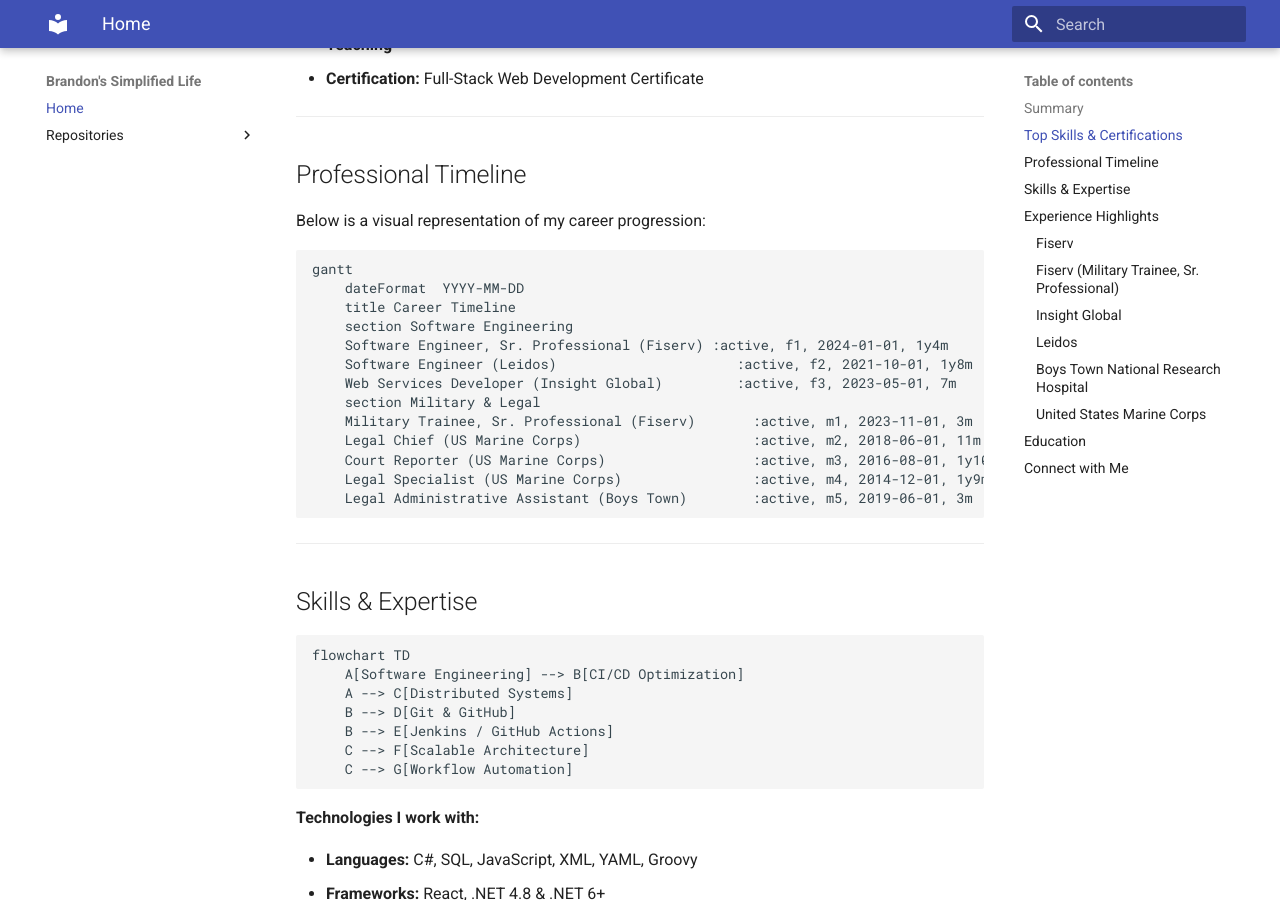
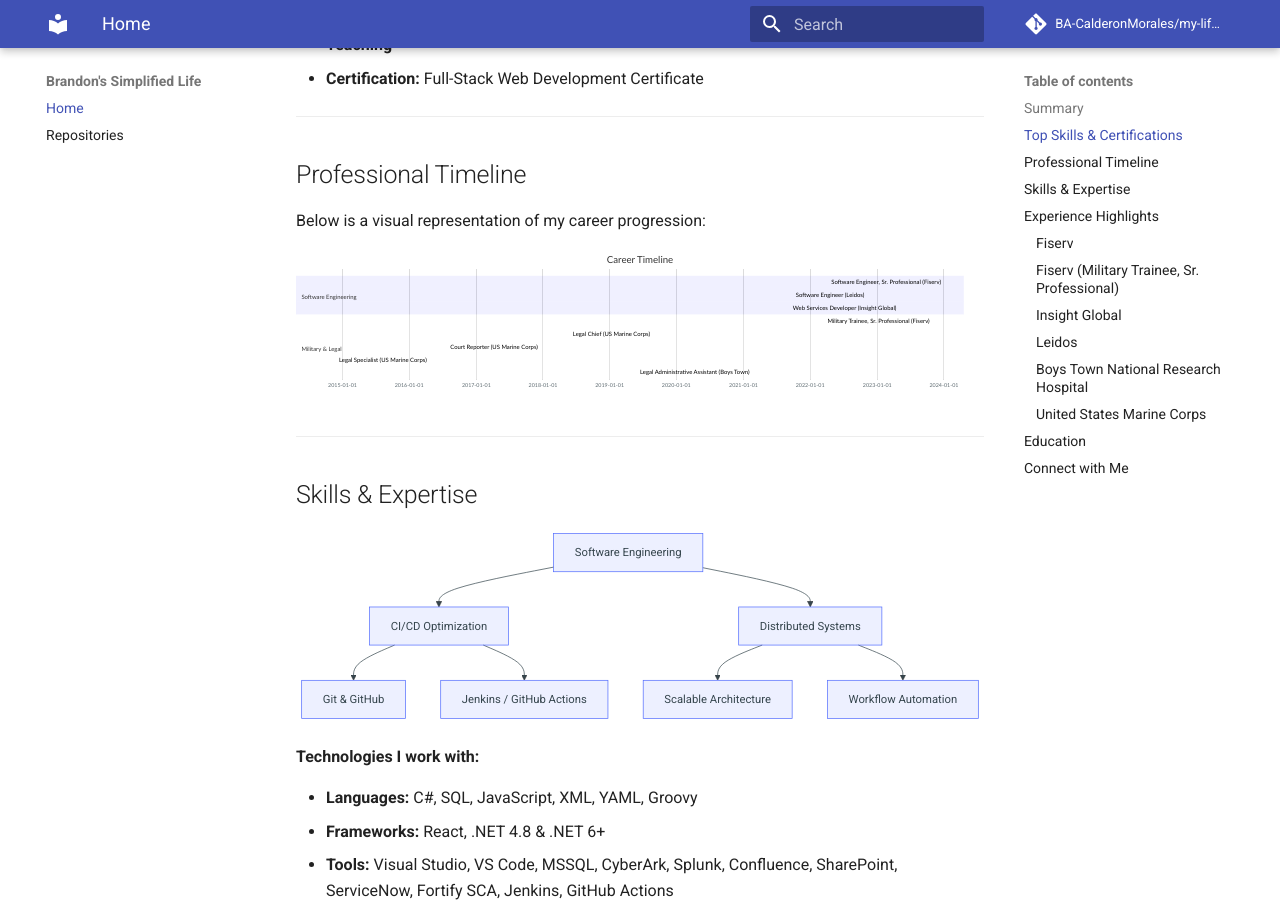
Before and after one commit to BrandenStudentDev/my-life-as-a-dev, an MkDocs documentation site: the page built from docs/index.md, in a window 1280 px wide and 900 px high, scrolled down 756 px. Built offline with MkDocs 1.6.1 and Material for MkDocs 9.7.7, drawn with Linux system fonts in a browser that asks for light colours; comment, search, counter and statistics services are not loaded.

Commit message:
ensure that markdown mermaid actually works.

````diff
--- a/docs/index.md
+++ b/docs/index.md
@@ -25,7 +25,7 @@
 
 Below is a visual representation of my career progression:
 
-~~~mermaid
+```mermaid
 gantt
     dateFormat  YYYY-MM-DD
     title Career Timeline
@@ -39,7 +39,7 @@
     Court Reporter (US Marine Corps)                  :active, m3, 2016-08-01, 1y10m
     Legal Specialist (US Marine Corps)                :active, m4, 2014-12-01, 1y9m
     Legal Administrative Assistant (Boys Town)        :active, m5, 2019-06-01, 3m
-~~~
+```
 
 ---
 
--- a/mkdocs.yml
+++ b/mkdocs.yml
@@ -1,21 +1,39 @@
 site_name: Brandon's Simplified Life
+repo_url: https://github.com/BA-CalderonMorales/my-life-as-a-dev
+repo_name: BA-CalderonMorales/my-life-as-a-dev
 
-# Adding a theme for sleek UI with light/dark mode support
-theme:
-  name: material
-  palette:
-    - scheme: default
-      primary: indigo
-      accent: indigo
-    - scheme: slate
-      primary: indigo
-      accent: indigo
-      toggle:
-        icon: material/weather-night
-        name: Switch to dark mode
-
-# Placeholder for repositories index
 nav:
   - Home: index.md
   - Repositories:
       - Overview: repositories/index.md
+
+theme:
+  name: material
+  features:
+    - navigation.instant
+    - navigation.tracking
+    - navigation.expand
+    - navigation.indexes
+    - content.code.copy
+    - content.code.annotate
+
+markdown_extensions:
+  - pymdownx.highlight:
+      anchor_linenums: true
+  - pymdownx.superfences:
+      custom_fences:
+        - name: mermaid
+          class: mermaid
+          format: !!python/name:pymdownx.superfences.fence_code_format
+  - pymdownx.inlinehilite
+  - pymdownx.snippets
+  - pymdownx.tabbed:
+      alternate_style: true
+  - attr_list
+  - md_in_html
+
+plugins:
+  - search
+
+extra_javascript:
+  - https://unpkg.com/mermaid/dist/mermaid.min.js
--- a/requirements.txt
+++ b/requirements.txt
@@ -1,2 +1,3 @@
 mkdocs>=1.4.0
 mkdocs-material>=9.0.0
+pymdown-extensions>=9.0
````
